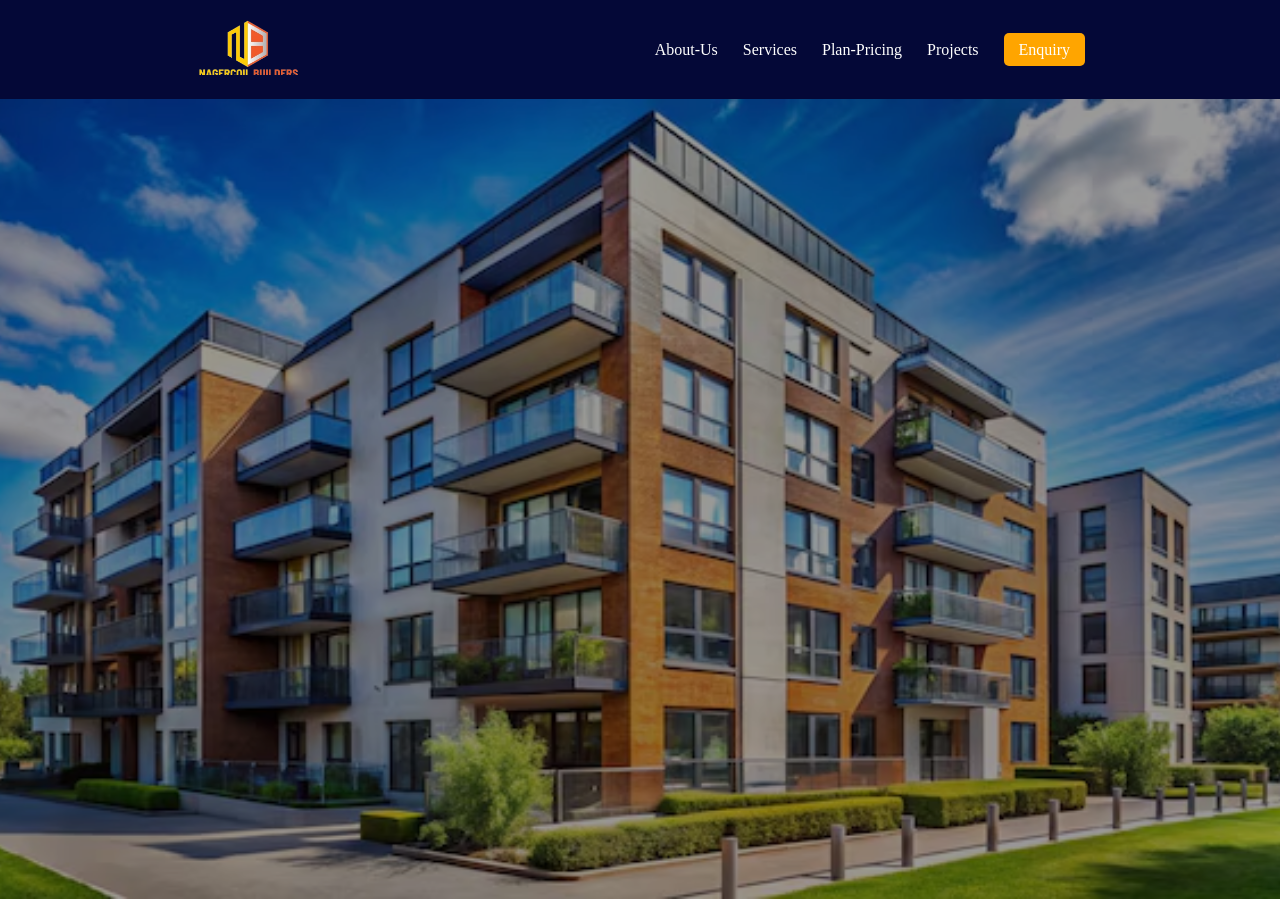
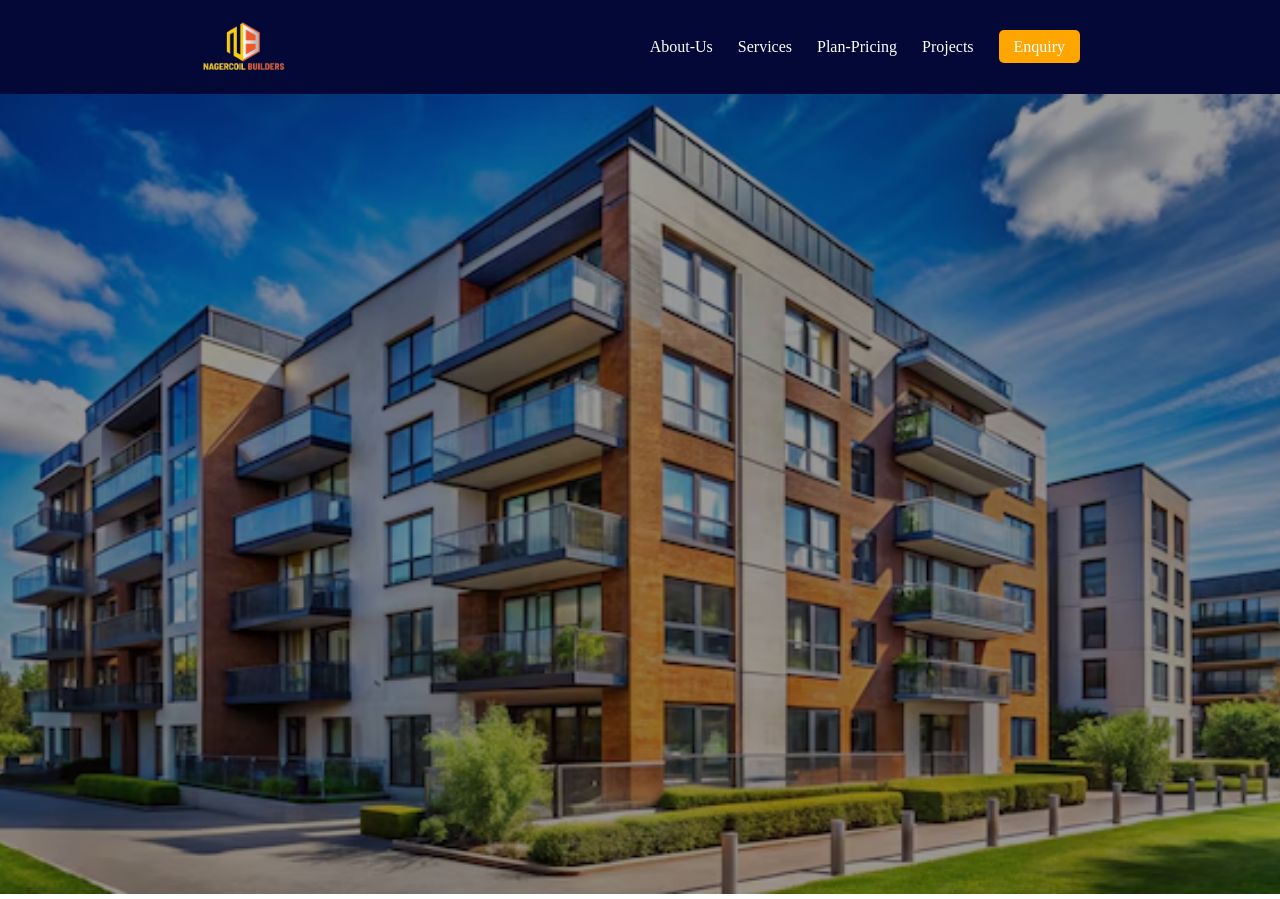
Before and after one commit to Revathi262/Nagarcoil-Builders-Projects, a plain HTML site: page Services.html in a window 1280 px wide. Shown: the top 899 px of the page. Drawn offline with Linux system fonts and the light colour scheme.

Commit message:
Update Services.html

```diff
--- a/Services.html
+++ b/Services.html
@@ -43,8 +43,8 @@
     }
 
     .logoimg {
-      width: 110px;
-      height: 55px;
+      width: 90px;
+      height: 50px;
       object-fit: cover;
     }
 
```
